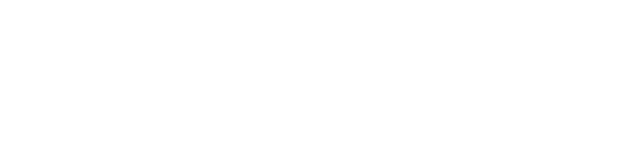
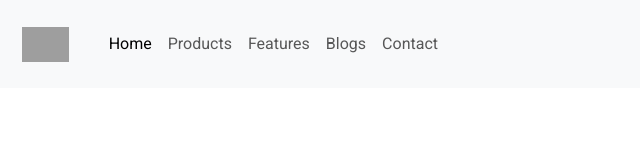
Before and after one commit to DAS-Coding21/Virtual-Reality-Website, a plain HTML site: page index.html in a window 1280 px wide. Shown: the whole page, without its empty margins (0-640 px from the left). Drawn offline with nearby package versions, Linux system fonts and the light colour scheme; grey boxes are pictures that could not be loaded; a web font is replaced by a local one.

Commit message:
feat: build responsive navigation bar and styling.

```diff
--- a/index.html
+++ b/index.html
@@ -1,5 +1,6 @@
 <!DOCTYPE html>
 <html lang="en">
+
 <head>
     <meta charset="UTF-8">
     <meta name="viewport" content="width=device-width, initial-scale=1.0">
@@ -8,9 +9,41 @@
         integrity="sha384-..." crossorigin="anonymous">
     <title>VR-website</title>
 </head>
+
 <body>
+    <nav class="navbar navbar-expand-lg bg-body-tertiary fixed-top">
+        <div class="container-fluid">
+            <a class="navbar-brand" href="#">
+                <img src="https://d2clawv67efefq.cloudfront.net/ccbp-responsive-website/vr-logo-img.png"
+                    class="vr-logo" />
+            </a>
+            <button class="navbar-toggler" type="button" data-bs-toggle="collapse" data-bs-target="#navbarNav"
+                aria-controls="navbarNav" aria-expanded="false" aria-label="Toggle navigation">
+                <span class="navbar-toggler-icon"></span>
+            </button>
+            <div class="collapse navbar-collapse" id="navbarNav">
+                <ul class="navbar-nav p-3">
+                    <li class="nav-item">
+                        <a class="nav-link active" aria-current="page" href="#homeSection">Home</a>
+                    </li>
+                    <li class="nav-item">
+                        <a class="nav-link" href="#productSection">Products</a>
+                    </li>
+                    <li class="nav-item">
+                        <a class="nav-link" href="#featuresSection">Features</a>
+                    </li>
+                    <li class="nav-item">
+                        <a class="nav-link" href="#trendingBlogSection">Blogs</a>
+                    </li>
+                    <li class="nav-item">
+                        <a class="nav-link" href="#contactUsSection"">Contact</a>
+                    </li>
+                </ul>
+            </div>
+        </div>
+    </nav>
 
-    <script src="https://cdn.jsdelivr.net/npm/bootstrap@5.3.9/dist/js/bootstrap.bundle.min.js"
-        crossorigin="anonymous"></script>
+    <script src=" https://cdn.jsdelivr.net/npm/bootstrap@5.3.9/dist/js/bootstrap.bundle.min.js"crossorigin="anonymous"></script>
 </body>
+
 </html>
--- a/style.css
+++ b/style.css
@@ -0,0 +1,28 @@
+@import url('https://fonts.googleapis.com/css2?family=Bree+Serif&family=Caveat:wght@400;700&family=Lobster&family=Monoton&family=Open+Sans:ital,wght@0,400;0,700;1,400;1,700&family=Playfair+Display+SC:ital,wght@0,400;0,700;1,700&family=Playfair+Display:ital,wght@0,400;0,700;1,700&family=Roboto:ital,wght@0,400;0,700;1,400;1,700&family=Source+Sans+Pro:ital,wght@0,400;0,700;1,700&family=Work+Sans:ital,wght@0,400;0,700;1,700&display=swap');
+
+* {
+    padding: 0;
+    margin: 0;
+}
+
+/* Navbar */
+
+.vr-logo {
+    height: 35px;
+    padding-left: 10px;
+}
+
+.navbar-toggler {
+    width: 90px;
+}
+
+.navbar-toggler-icon {
+    height: 26px;
+    width: 26px;
+}
+
+.nav-link {
+    font-size: 14px;
+    font-family: Roboto;
+    font-weight: 500;
+}
```
